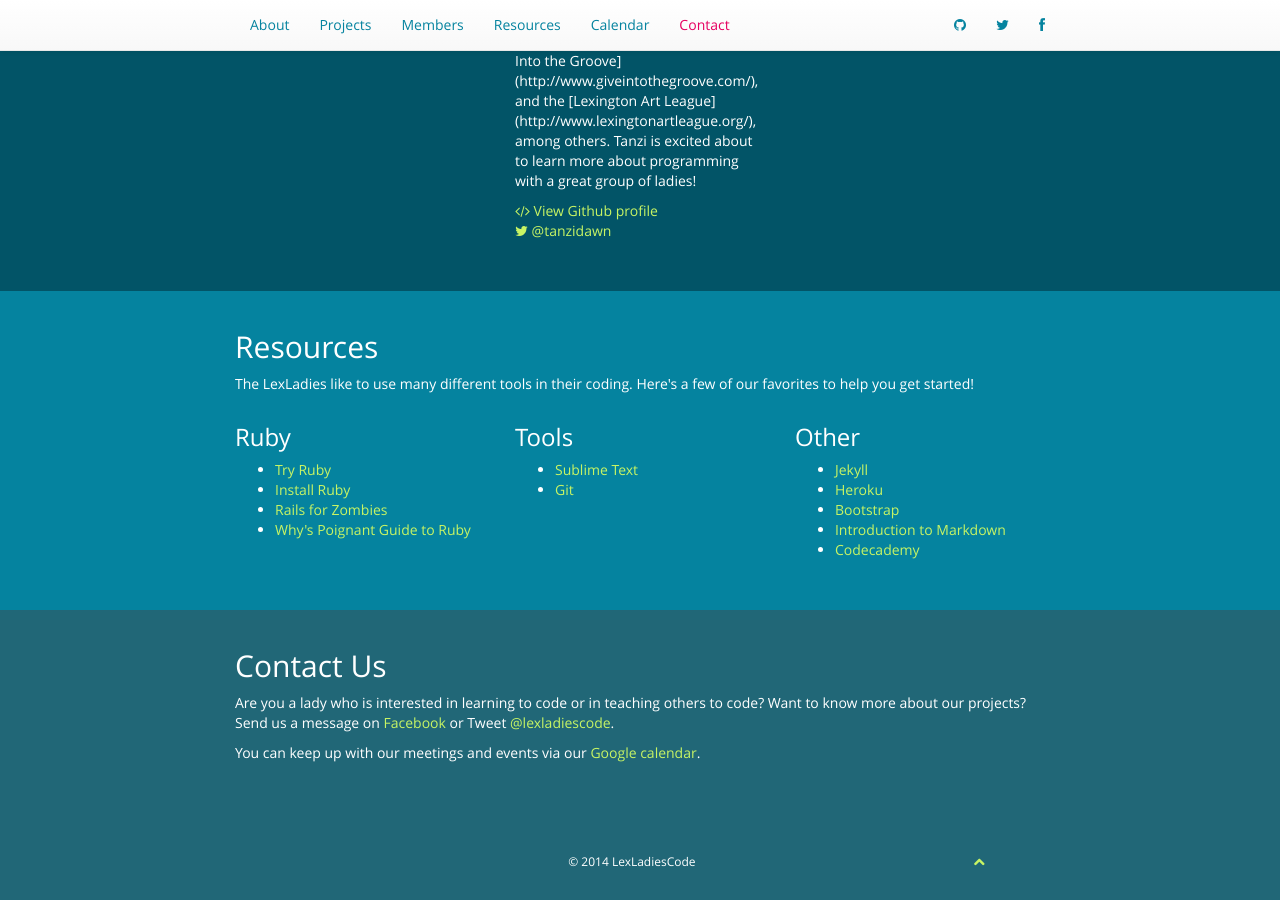
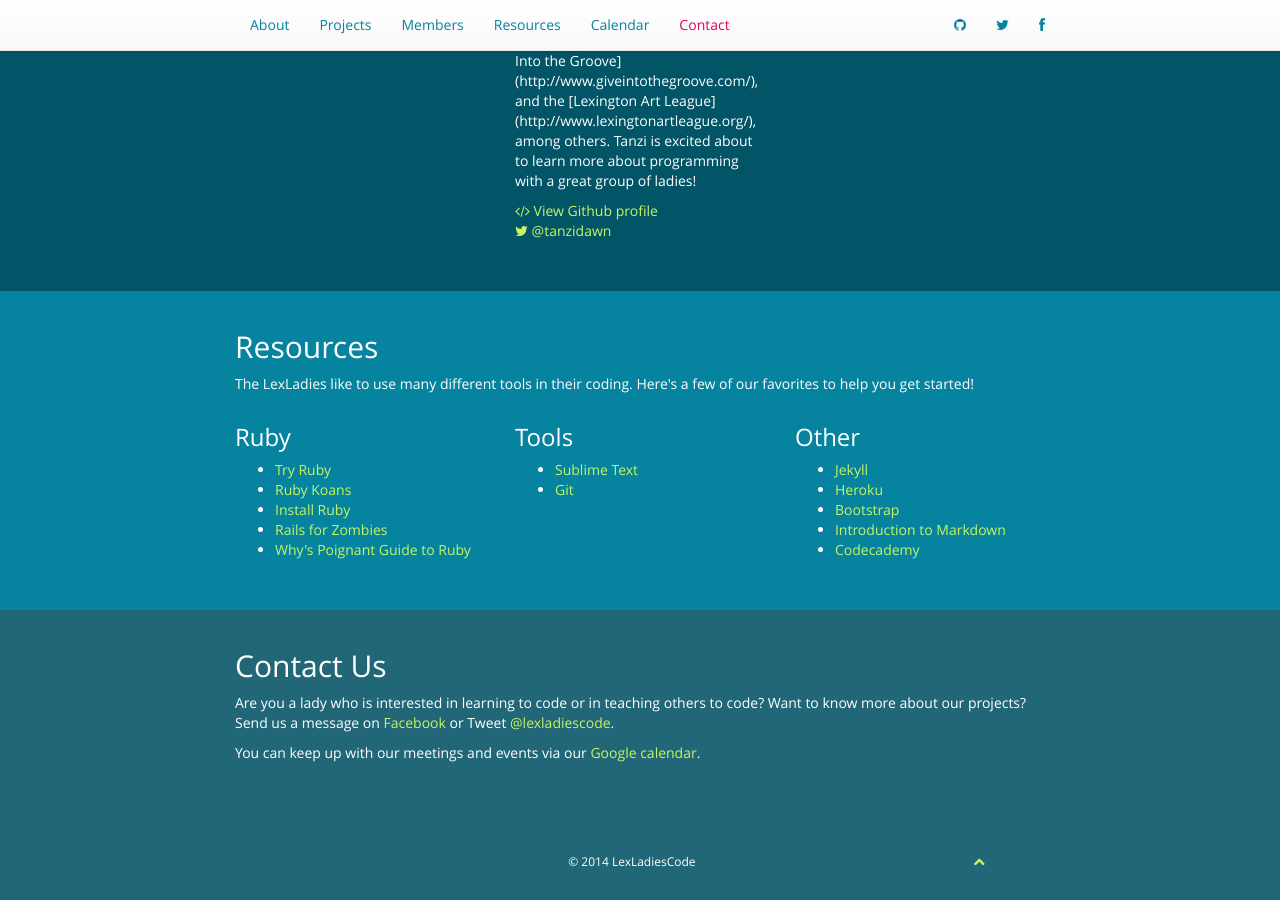
Before and after one commit to LexLadiesCode/LexLadiesCode.github.io, a Jekyll site: the page built from index.html, in a window 1280 px wide and 900 px high, scrolled down 2938 px. Built offline with Jekyll 4.4.1, drawn with Linux system fonts in a browser that asks for light colours; nearby versions of some CDN libraries; Markdown is read by kramdown in place of the engine named in the settings.

Commit message:
Added Ruby Koans to resources

```diff
--- a/_includes/resources.html
+++ b/_includes/resources.html
@@ -8,6 +8,7 @@
         <h3>Ruby</h3>
         <ul>
           <li><a href="http://tryruby.org">Try Ruby</a></li>
+          <li><a href="http://rubykoans.com/">Ruby Koans</a></li>
           <li><a href="https://www.ruby-lang.org/en/installation/">Install Ruby</a></li>
           <li><a href="http://railsforzombies.org/">Rails for Zombies</a></li>
           <li><a href="http://www.rubyinside.com/media/poignant-guide.pdf">Why's Poignant Guide to Ruby</a></li>
```
